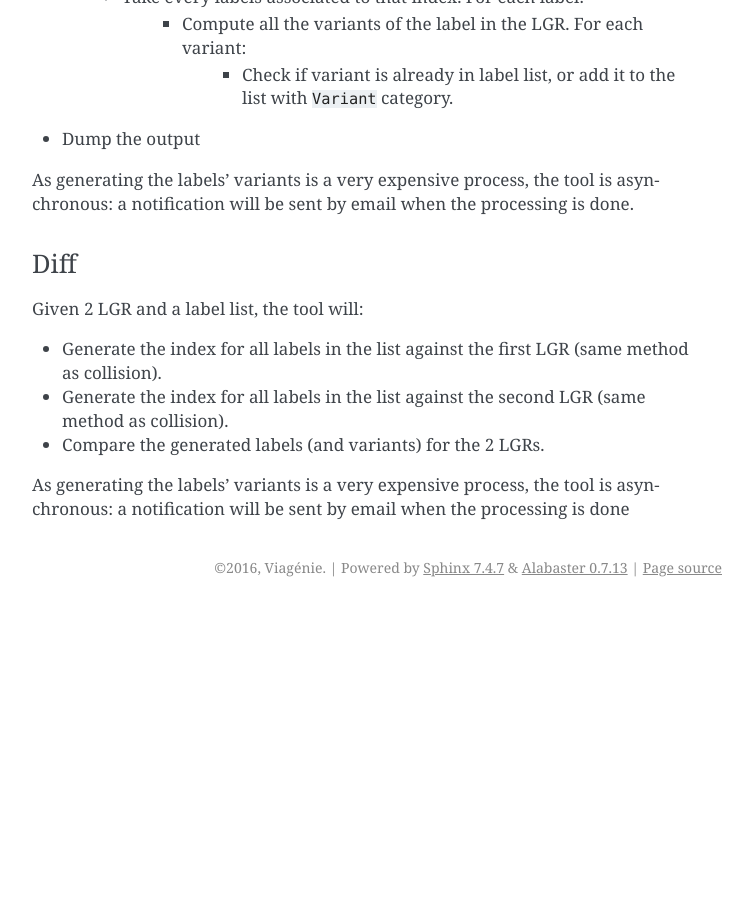
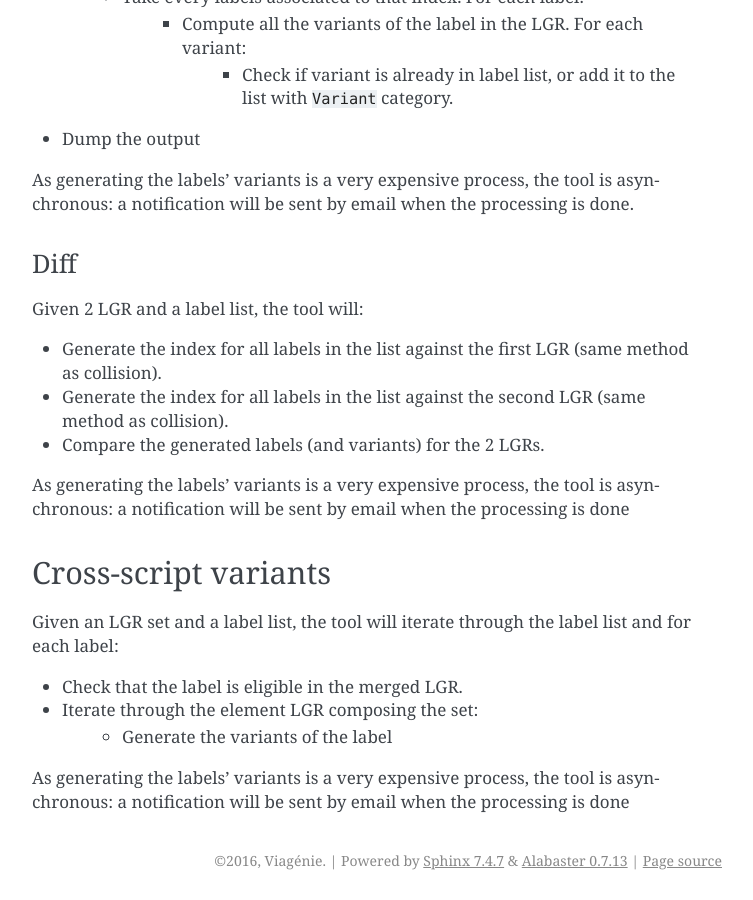
Before and after one commit to icann/lgr-core, a Sphinx documentation site: the page built from doc/algo.rst, in a window 1280 px wide and 900 px high, scrolled down 3543 px. Shown: the whole window, without its empty margins (388-1141 px from the left). Built offline with Sphinx 7.4.7, drawn with Linux system fonts in a browser that asks for light colours; before the commit the page ends 4150 px from its top, so only the background shows below that; some of the changed text lies outside the part shown.

Commit message:
Update documentation
Add some comments about the cross-script variant tool.

```diff
--- a/doc/algo.rst
+++ b/doc/algo.rst
@@ -140,4 +140,15 @@ Given 2 LGR and a label list, the tool will:
 
 As generating the labels' variants is a very expensive process, the tool is asynchronous: a notification will be sent by email when the processing is done
 
+Cross-script variants
+---------------------
+
+Given an LGR set and a label list, the tool will iterate through the label list and for each label:
+
+* Check that the label is eligible in the merged LGR.
+* Iterate through the element LGR composing the set:
+    * Generate the variants of the label
+
+As generating the labels' variants is a very expensive process, the tool is asynchronous: a notification will be sent by email when the processing is done
+
 .. _`section 8.5 of RFC 7940`: https://tools.ietf.org/html/rfc7940#section-8.5
```
